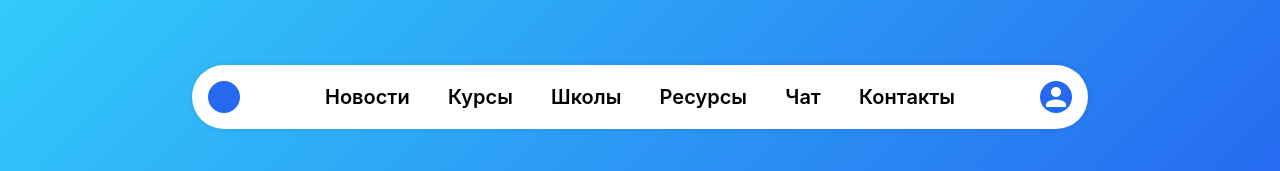
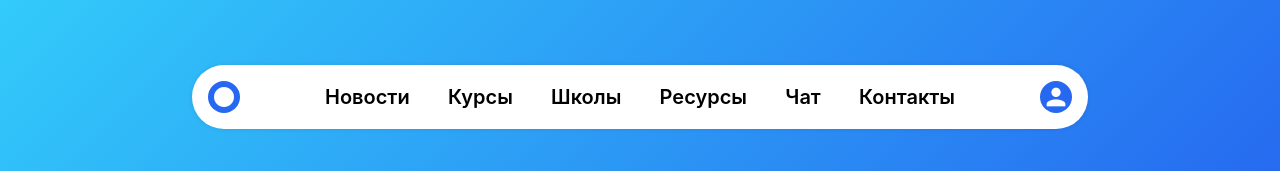
Before and after one commit to MobileLookFree/itschool, a React (Create React App) app: page / in a window 1280 px wide. Shown: the top 171 px of the page. Built offline with nearby package versions, Linux system fonts and the light colour scheme.

Commit message:
Added titles, new home button and nothing good with touch events in menu

```diff
--- a/src/components/Header.css
+++ b/src/components/Header.css
@@ -105,7 +105,7 @@ nav a:hover {
     color: #2669f0;
 }
 
-.home-button {
+.home-button{
     float: left;
     min-width: 32px;
     height: 32px;
@@ -114,6 +114,13 @@ nav a:hover {
     margin: 16px;
     transition: 0.5s ease;
     cursor: pointer;
+}
+
+.home-button .material-icons {
+    color: white;
+    display: inline-block;
+    font-size: 24px;
+    margin: 4px;
 }
 
 .authorization {
@@ -130,8 +137,8 @@ nav a:hover {
 .authorization .material-icons {
     color: white;
     display: inline-block;
-    font-size: 30px;
-    margin: 1px;
+    font-size: 28px;
+    margin: 2px;
 }
 
 .home-button:hover {
--- a/src/components/Header.js
+++ b/src/components/Header.js
@@ -33,8 +33,8 @@ class Header extends Component {
             <div className="header-back">
                 <div className="container">
                     <nav>
-                        <div className="home-button"><a href="http://localhost:3000"></a></div>
-                        <a href="javascript:void(0);" className="header-menu-button" id="openNavButton" >Меню</a>
+                        <div className="home-button" title="На Главную"><a href=""><i className="material-icons">brightness_1</i></a></div>
+                        <a href="javascript:void(0);" className="header-menu-button" id="openNavButton">Меню</a>
                         <div className="header-menu">
                             <a href="">Новости</a>
                             <a href="">Курсы</a>
@@ -43,7 +43,7 @@ class Header extends Component {
                             {this.state.chatVisible && <a href="">Чат</a>}
                             <a href="">Контакты</a>
                         </div>
-                        <div className="authorization"><a href=""><i className="material-icons">person</i></a></div>
+                        <div className="authorization" title="Войти"><a href=""><i className="material-icons">person</i></a></div>
                         <div className="dropdown-menu" id="mobile">
                             <a href="">Новости</a>
                             <a href="">Курсы</a>
```
